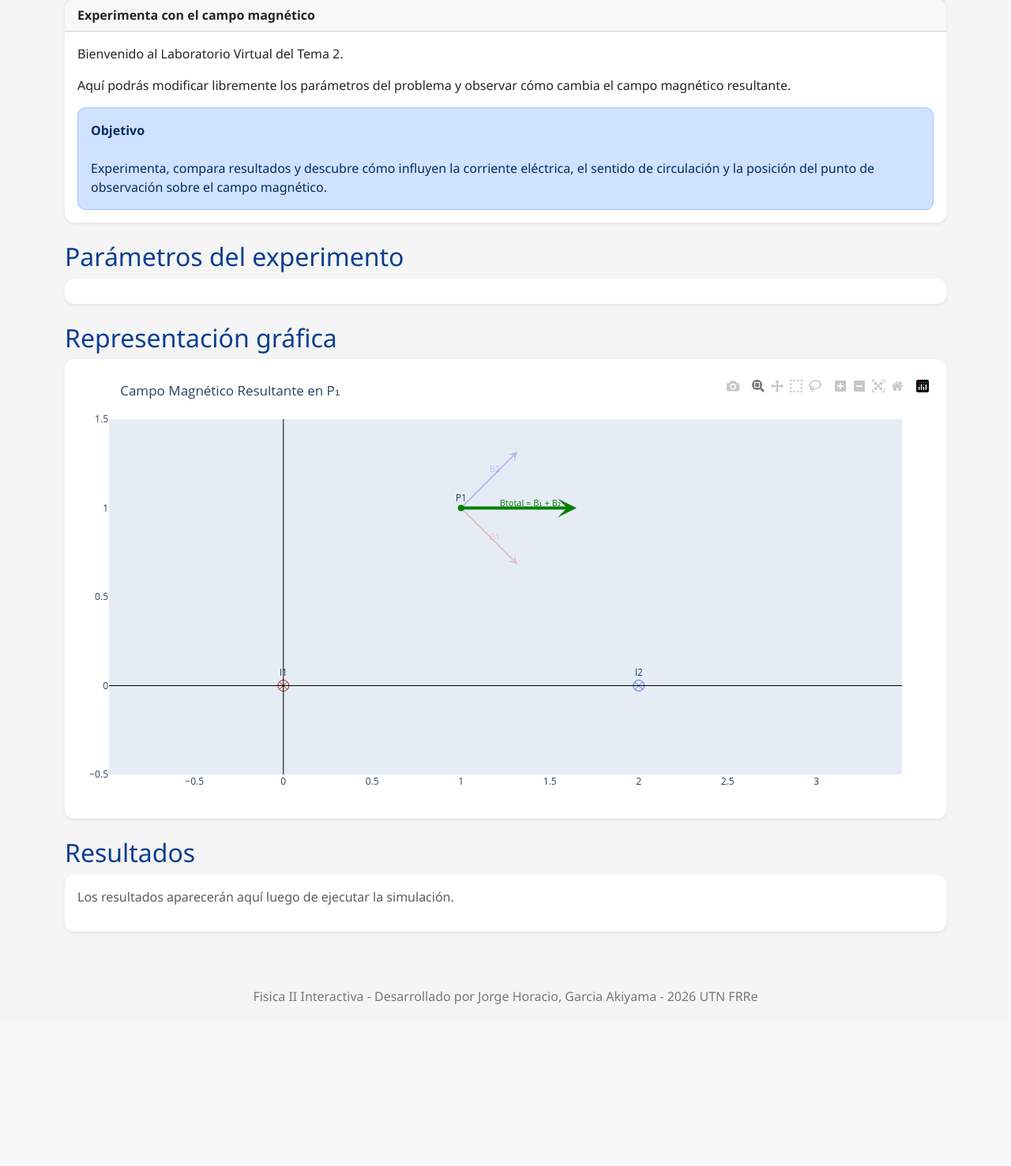
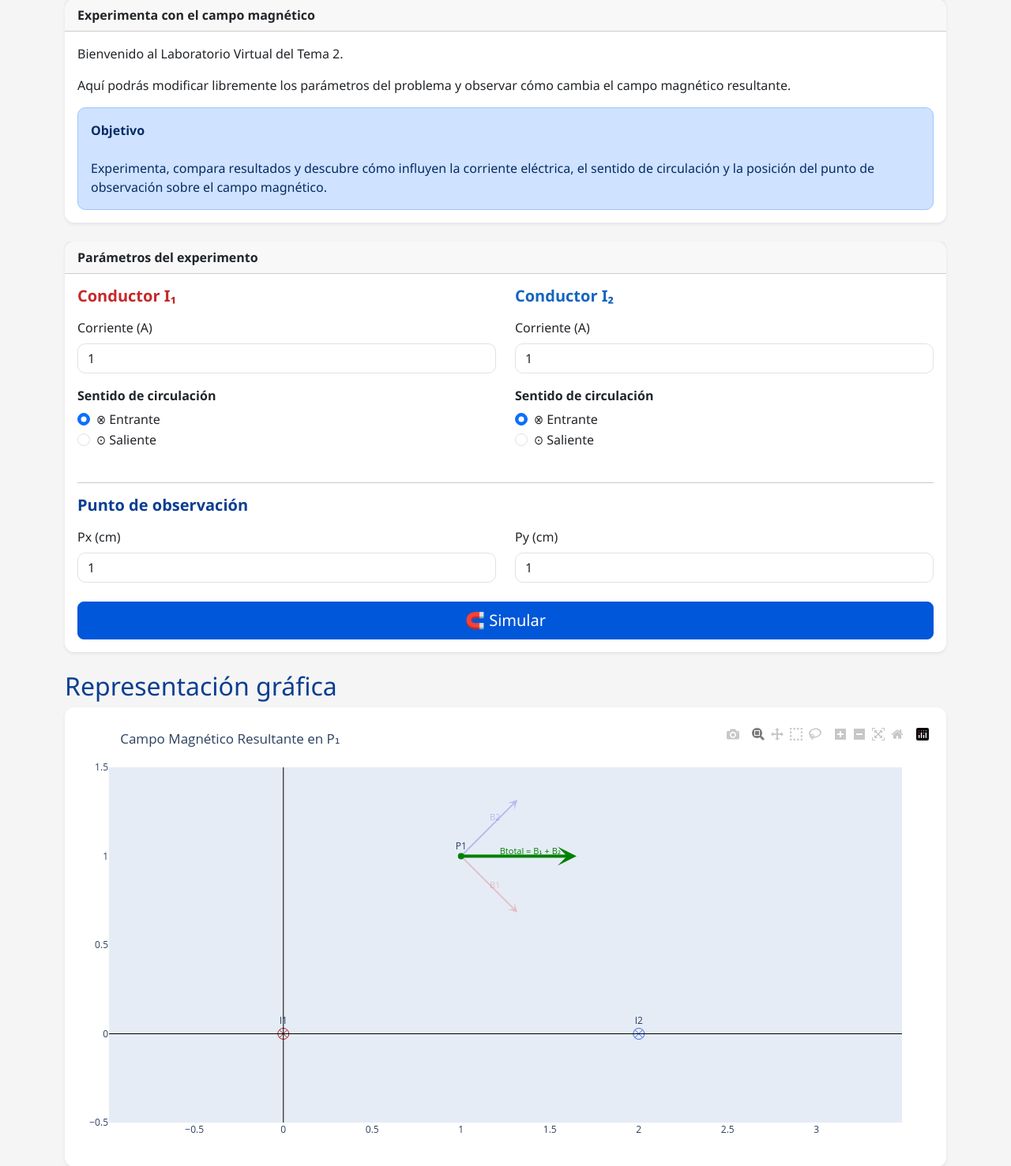
Before and after one commit to jhgakiyama/electromagnetismo-simulator, a Flask app: page /tema2/laboratorio in a window 1280 px wide. Shown: the part 314-1791 px from the top of the page at 79% size. Before the commit the page ends 1586 px from the top, so only its background shows below. Run offline with Flask 3, Linux system fonts and the light colour scheme; some libraries are stand-ins or nearby versions.

Commit message:
Agrego estilos para la carga de parametros

```diff
--- a/app/static/css/style.css
+++ b/app/static/css/style.css
@@ -409,6 +409,29 @@ h5 {
     border-radius: 12px 12px 0 0;
 }
 
+/* ==========================================================
+   Laboratorio Virtual
+   ========================================================== */
+.conductor-i1{
+    color:#c62828;
+    font-weight:600;
+}
+
+.conductor-i2{
+    color:#1565c0;
+    font-weight:600;
+}
+
+.parametro-laboratorio{
+    font-weight: 600;
+    margin-bottom: .35rem;
+}
+
+.titulo-bloque{
+    font-weight: 600;
+    margin-bottom: 1rem;
+}
+
 /* Estilos para el celular */
 @media (max-width: 768px) {
 
--- a/app/templates/tema2_laboratorio.html
+++ b/app/templates/tema2_laboratorio.html
@@ -41,17 +41,161 @@
 
 </div>
 
-<h2>Parámetros del experimento</h2>
+<form method="POST">
 
 <div class="card shadow-sm mb-4">
 
+    <div class="card-header fw-bold">
+        Parámetros del experimento
+    </div>
+
     <div class="card-body">
 
-        <!-- acá irán los controles -->
+        <div class="row">
 
+            <!-- ====================================== -->
+            <!-- Conductor I1 -->
+            <!-- ====================================== -->
+
+            <div class="col-md-6 mb-4">
+                <h5 class="titulo-bloque conductor-i1">
+                    Conductor I₁
+                </h5>
+                <label class="form-label">Corriente (A)</label>
+
+                <input
+                    class="form-control"
+                    type="number"
+                    name="corriente1"
+                    value="1"
+                    step="0.1"
+                    min="0.1"
+                    max="20"
+                >
+                <div class="mt-3">
+                    <label class="form-label parametro-laboratorio">
+                        Sentido de circulación
+                    </label>
+                    <div class="form-check">
+                        <input
+                            class="form-check-input"
+                            type="radio"
+                            name="sentido1"
+                            value="entrante"
+                            checked>
+                        <label class="form-check-label corriente-entrante">
+                            ⊗ Entrante
+                        </label>
+                    </div>
+
+                    <div class="form-check">
+                        <input
+                            class="form-check-input"
+                            type="radio"
+                            name="sentido1"
+                            value="saliente">
+                        <label class="form-check-label corriente-saliente">
+                            ⊙ Saliente
+                        </label>
+                    </div>
+                </div>
+            </div>
+
+            <!-- ====================================== -->
+            <!-- Conductor I2 -->
+            <!-- ====================================== -->
+
+            <div class="col-md-6 mb-4">
+                <h5 class="titulo-bloque conductor-i2">
+                    Conductor I₂
+                </h5>
+                <label class="form-label">
+                    Corriente (A)
+                </label>
+
+                <input
+                    class="form-control"
+                    type="number"
+                    name="corriente2"
+                    value="1"
+                    step="0.1"
+                    min="0.1"
+                    max="20"
+                >
+
+                <div class="mt-3">
+                    <label class="form-label parametro-laboratorio">
+                        Sentido de circulación
+                    </label>
+
+                    <div class="form-check">
+                        <input
+                            class="form-check-input"
+                            type="radio"
+                            name="sentido2"
+                            value="entrante"
+                            checked>
+
+                        <label class="form-check-label corriente-entrante">
+                            ⊗ Entrante
+                        </label>
+                    </div>
+                    <div class="form-check">
+                        <input
+                            class="form-check-input"
+                            type="radio"
+                            name="sentido2"
+                            value="saliente">
+                        <label class="form-check-label corriente-saliente">
+                            ⊙ Saliente
+                        </label>
+                    </div>
+                </div>
+            </div>
+        </div>
+        <hr>
+        <h5 class="titulo-bloque">Punto de observación</h5>
+        <div class="row">
+            <div class="col-md-6">
+                <label class="form-label">
+                    Px (cm)
+                </label>
+                <input
+                    class="form-control"
+                    type="number"
+                    name="px"
+                    value="1"
+                    step="0.1"
+                    min="-5"
+                    max="5"
+                >
+
+            </div>
+            <div class="col-md-6">
+                <label class="form-label">
+                    Py (cm)
+                </label>
+
+                <input
+                    class="form-control"
+                    type="number"
+                    name="py"
+                    value="1"
+                    step="0.1"
+                    min="-5"
+                    max="5"
+                >
+            </div>
+        </div>
+
+        <div class="text-center mt-4">
+            <button class="btn btn-primary btn-lg w-100">
+                🧲 Simular
+            </button>
+        </div>
     </div>
-
 </div>
+</form>
 
 <h2>Representación gráfica</h2>
 
@@ -68,17 +212,11 @@
 <h2>Resultados</h2>
 
 <div class="card shadow-sm">
-
     <div class="card-body">
-
         <p class="text-muted">
-
             Los resultados aparecerán aquí luego de ejecutar la simulación.
-
         </p>
-
     </div>
-
 </div>
 
 
```
